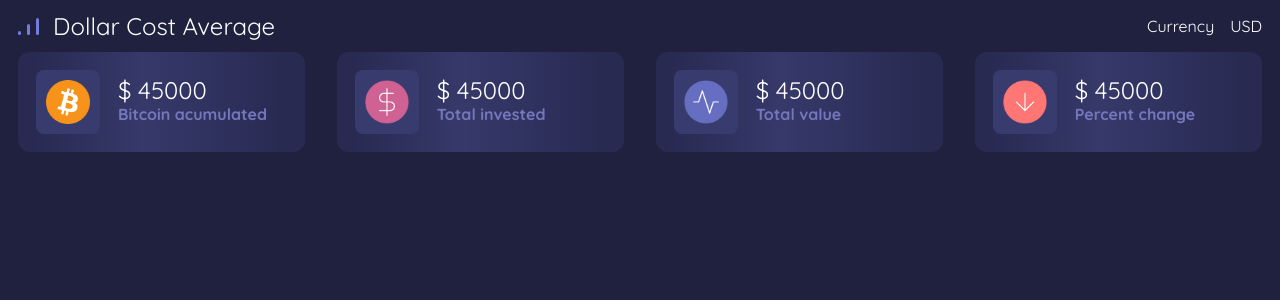
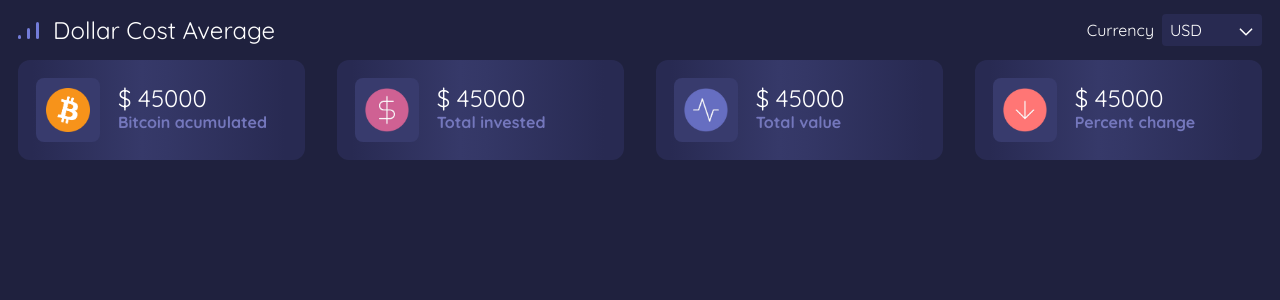
Before and after one commit to krasenDimitrov90/dca-calculator, a React (Create React App) app in the folder front-end/: page / in a window 1280 px wide. Shown: the top 300 px of the page. Built offline with nearby package versions, Linux system fonts and the light colour scheme.

Commit message:
[FE] making the navigation

```diff
--- /dev/null
+++ b/front-end/src/components/CuurencyOption/CuurencyOption.js
@@ -0,0 +1,51 @@
+import React from 'react';
+
+export const CuurencyOption = React.memo(() => {
+    const [selectedValue, setSelectedValue] = React.useState('USD');
+
+    const handleChange = (event) => {
+        setSelectedValue(event.target.value);
+    };
+
+    return (
+        <div className="flex items-center">
+            <span className="mr-2 text-white">Currency</span>
+            <div className="relative inline-block">
+                <select
+                    value={selectedValue}
+                    onChange={handleChange}
+                    className="appearance-none bg-[#282A51] w-[100px] cursor-pointer rounded p-app-xs pr-10 pl-2 text-white outline-none"
+                >
+                    <option value="USD">USD</option>
+                    <option value="EUR">EUR</option>
+                    <option value="BGN">BGN</option>
+                </select>
+                <div className="absolute inset-y-0 right-0 flex items-center px-2 pointer-events-none">
+                    <svg
+                        className="h-4 w-4 text-white"
+                        xmlns="http://www.w3.org/2000/svg"
+                        viewBox="0 0 20 20"
+                        fill="currentColor"
+                    >
+                        <path
+                            fillRule="evenodd"
+                            d="M10 17a1 1 0 0 1-.707-.293l-7-7a1 1 0 0 1 1.414-1.414L10 14.586l6.293-6.293a1 1 0 0 1 1.414 1.414l-7 7A1 1 0 0 1 10 17z"
+                        />
+                    </svg>
+                </div>
+            </div>
+        </div>
+    );
+    // return (
+    //     <div className='flex gap-4'>
+    //         <p>Currency</p>
+    //         <div>
+    //             <select defaultValue="USD" className='bg-[#282A51] w-[100px] cursor-pointer rounded'>
+    //                 <option value="USD">USD</option>
+    //                 <option value="EUR">EUR</option>
+    //                 <option value="BGN">BGN</option>
+    //             </select>
+    //         </div>
+    //     </div>
+    // );
+});
--- a/front-end/src/components/Navigation/Navigation.js
+++ b/front-end/src/components/Navigation/Navigation.js
@@ -1,11 +1,11 @@
 import React from 'react';
 import './Navigation.styles.css';
-import * as SVG from '../../svg/index';
+import { CuurencyOption } from '../CuurencyOption/CuurencyOption';
 
 export const Navigation = React.memo(() => {
     return (
         <div className='flex justify-between text-app-text-primary py-app-base'>
-            <div className='flex items-end'>
+            <div className='flex items-end py-app-xs'>
                 <div className='flex items-end h-full gap-[6px] py-[3px] mr-app-base'>
                     <span className='flex bg-[#737CD9] h-[25%] w-[3px] rounded'></span>
                     <span className='flex bg-[#737CD9] h-[60%] w-[3px] rounded'></span>
@@ -13,12 +13,7 @@ export const Navigation = React.memo(() => {
                 </div>
                 <h3 className='text-app-xl'>Dollar Cost Average</h3>
             </div>
-            <div className='flex gap-4'>
-                <p>Currency</p>
-                <div>
-                    <p>USD</p>
-                </div>
-            </div>
+            <CuurencyOption />
         </div>
     );
 });
--- a/front-end/src/components/index.js
+++ b/front-end/src/components/index.js
@@ -1,2 +1,3 @@
+export * from './CuurencyOption/CuurencyOption';
 export * from './Navigation/Navigation';
 export * from './StatisticBanner/StatisticBanner';
--- a/front-end/tailwind.config.js
+++ b/front-end/tailwind.config.js
@@ -26,6 +26,8 @@ module.exports = {
         'app-zero': '0px',
       },
       padding: {
+        'app-xs': '4px',
+        'app-s': '6px',
         'app-sm': '10px',
         'app-base': '14px',
         'app-lg': '18px',
```
